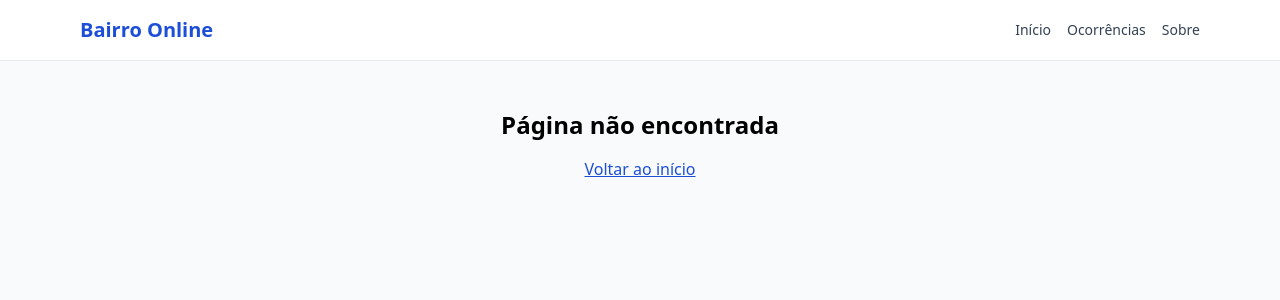
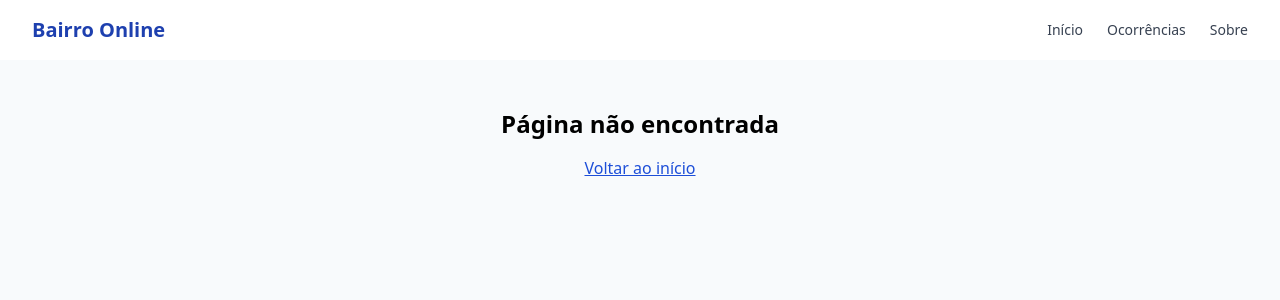
Before and after one commit to VMurtis/gs-front-t, a React (Vite) app: page /ocorrencias/1 in a window 1280 px wide. Shown: the top 300 px of the page. Built offline with nearby package versions, Linux system fonts and the light colour scheme.

Commit message:
feat: criar cabecalho

```diff
--- a/src/App.tsx
+++ b/src/App.tsx
@@ -3,32 +3,14 @@ import { BrowserRouter, Link, Route, Routes } from 'react-router-dom'
 import PaginaInicial from './pages/PaginaInicial'
 import ListaOcorrencias from './pages/ListaOcorrencias'
 import Sobre from './pages/Sobre'
+import Cabecalho from './components/Cabecalho'
+
 
 function App() {
   return (
     <BrowserRouter>
+    <Cabecalho />
       <div className="min-h-screen bg-slate-50">
-        <header className="border-b border-slate-200 bg-white">
-          <nav className="mx-auto flex max-w-6xl flex-wrap items-center justify-between gap-4 px-4 py-4">
-            <Link to="/" className="text-xl font-bold text-blue-700">
-              Bairro Online
-            </Link>
-
-            <div className="flex flex-wrap gap-4 text-sm font-medium text-slate-700">
-              <Link to="/" className="hover:text-blue-700">
-                Início
-              </Link>
-
-              <Link to="/ocorrencias" className="hover:text-blue-700">
-                Ocorrências
-              </Link>
-
-              <Link to="/sobre" className="hover:text-blue-700">
-                Sobre
-              </Link>
-            </div>
-          </nav>
-        </header>
 
         <Routes>
           <Route path="/" element={<PaginaInicial />} />
--- /dev/null
+++ b/src/components/Cabecalho.tsx
@@ -0,0 +1,31 @@
+
+import { Link } from 'react-router-dom'
+
+export default function Cabecalho() {
+  return (
+    <header className="bg-white shadow-sm">
+      <nav
+        className="mx-auto flex max-w-7xl flex-wrap items-center justify-between gap-4 px-4 py-4 sm:px-6 lg:px-8"
+        aria-label="Navegação principal"
+      >
+        <Link to="/" className="text-xl font-bold text-blue-800">
+          Bairro Online
+        </Link>
+
+        <div className="flex flex-wrap items-center gap-4 text-sm font-medium text-gray-700 sm:gap-6">
+          <Link to="/" className="transition hover:text-blue-700">
+            Início
+          </Link>
+
+          <Link to="/ocorrencias" className="transition hover:text-blue-700">
+            Ocorrências
+          </Link>
+
+          <Link to="/sobre" className="transition hover:text-blue-700">
+            Sobre
+          </Link>
+        </div>
+      </nav>
+    </header>
+  )
+}
```
